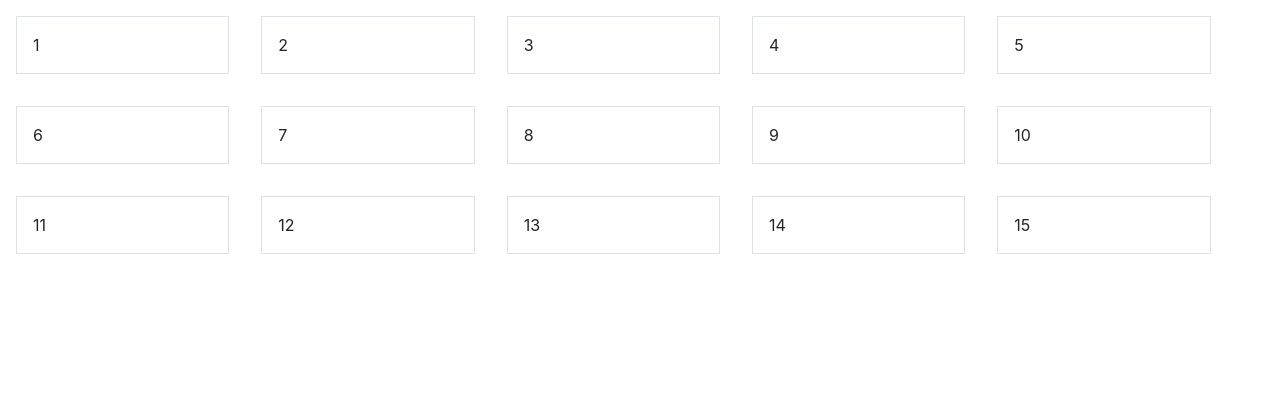
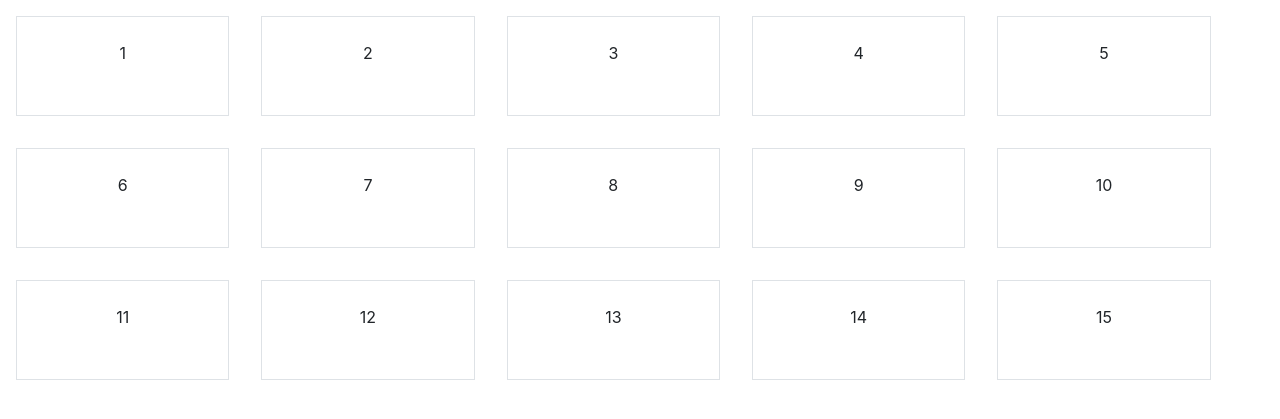
Before and after one commit to TeradonGenesis/FoodSmith-Cafe-POS-System, a PHP site: page /tablelisting.php in a window 1280 px wide. Shown: the top 419 px of the page. Run offline with PHP 8.4, Linux system fonts and the light colour scheme.

Commit message:
DARREN 100085926
added in style attribute and text-center attribute

```diff
--- a/tablelisting.php
+++ b/tablelisting.php
@@ -19,8 +19,8 @@
                 $tables = 15;
                 for($i=1; $i<=$tables; $i++){
                ?>
-                <div class="col-md-2 border p-3 m-3">
-                   <?php echo $i; ?>
+                <div class="col-md-2 border p-4 m-3" style="width:100px;height:100px">
+                    <div class="text-center"><?php echo $i; ?></div>
                 </div>
                 <?php } ?>
             </div>
```
